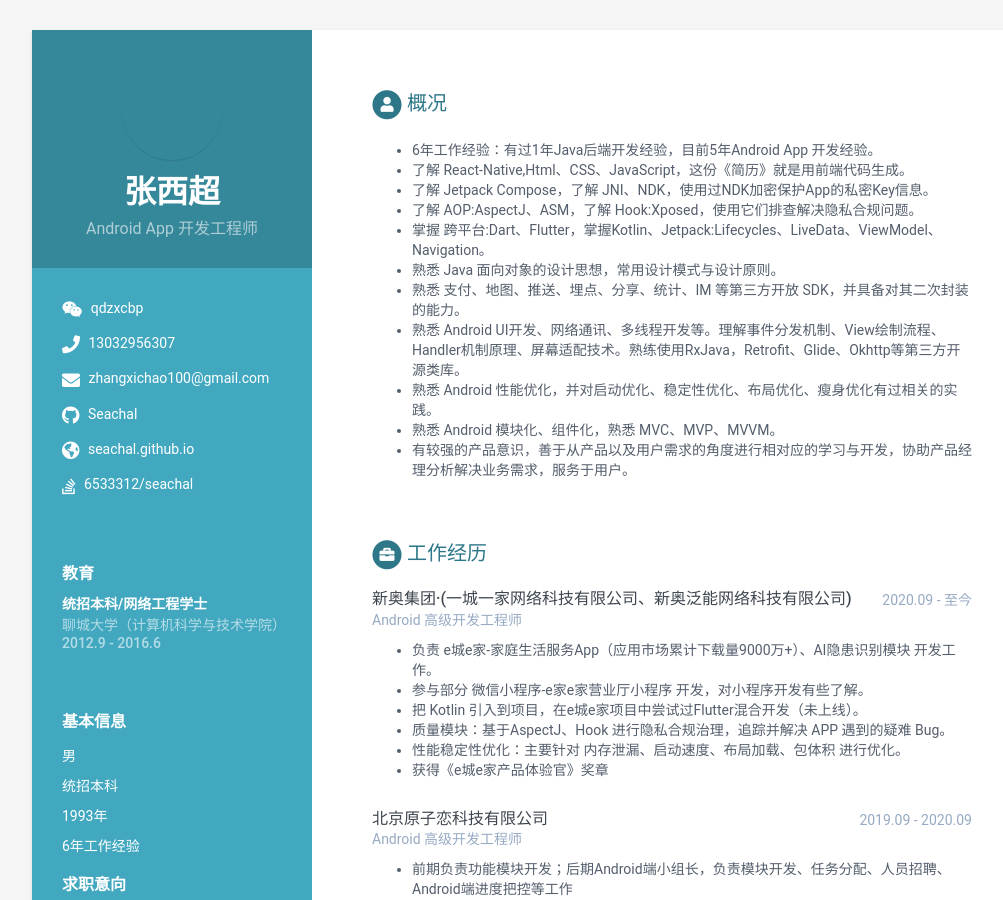
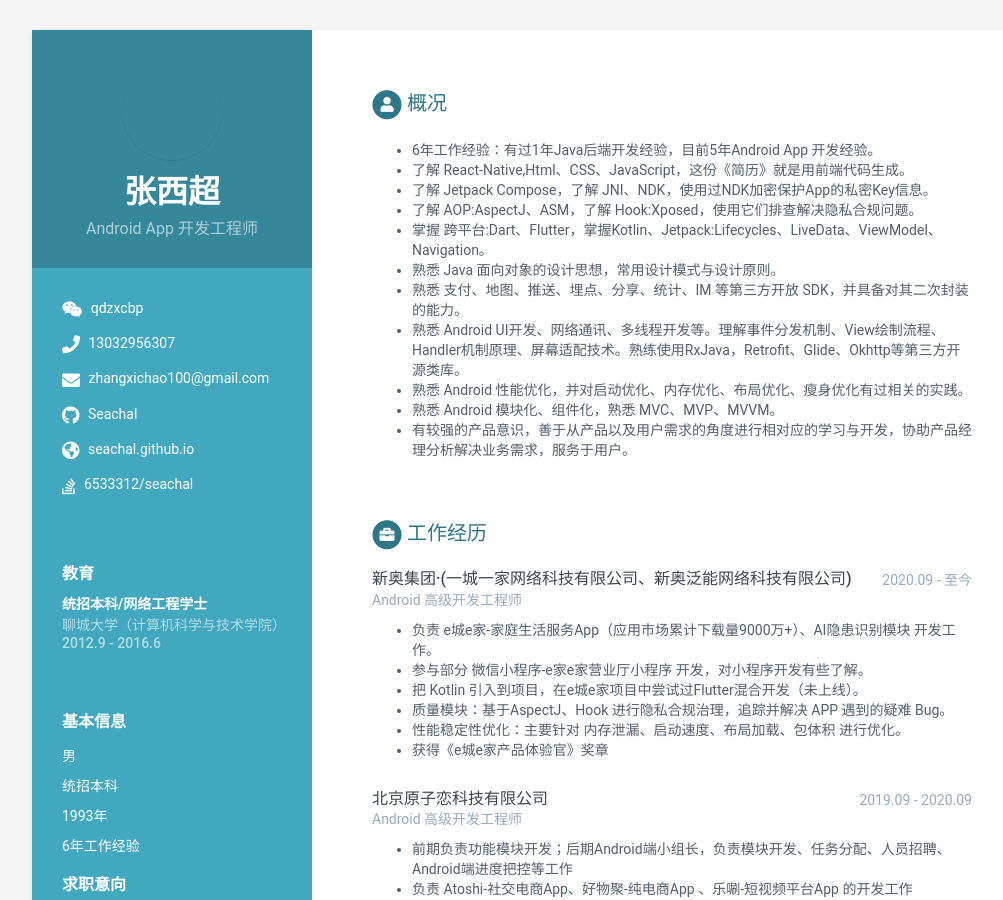
Before and after one commit to Seachal/online-cv-ui-me, a Jekyll site: the page built from index.html, in a window 1280 px wide and 900 px high. Shown: the whole window, without its empty margins (108-1111 px from the left). Built offline with Jekyll 4.4.1, drawn with Linux system fonts in a browser that asks for light colours.

Commit message:
优化简历

```diff
--- a/_data/data.yml
+++ b/_data/data.yml
@@ -40,7 +40,7 @@ career-profile:
     - 熟悉 Java 面向对象的设计思想，常用设计模式与设计原则。
     - 熟悉 ⽀付、地图、推送、埋点、分享、统计、IM 等第三⽅开放 SDK，并具备对其⼆次封装的能⼒。
     - 熟悉 Android UI开发、网络通讯、多线程开发等。理解事件分发机制、View绘制流程、Handler机制原理、屏幕适配技术。熟练使用RxJava，Retrofit、Glide、Okhttp等第三方开源类库。
-    - 熟悉 Android 性能优化，并对启动优化、稳定性优化、布局优化、瘦身优化有过相关的实践。
+    - 熟悉 Android 性能优化，并对启动优化、内存优化、布局优化、瘦身优化有过相关的实践。
     - 熟悉 Android 模块化、组件化，熟悉 MVC、MVP、MVVM。
     - 有较强的产品意识，善于从产品以及用户需求的角度进行相对应的学习与开发，协助产品经理分析解决业务需求，服务于用户。
 
```
